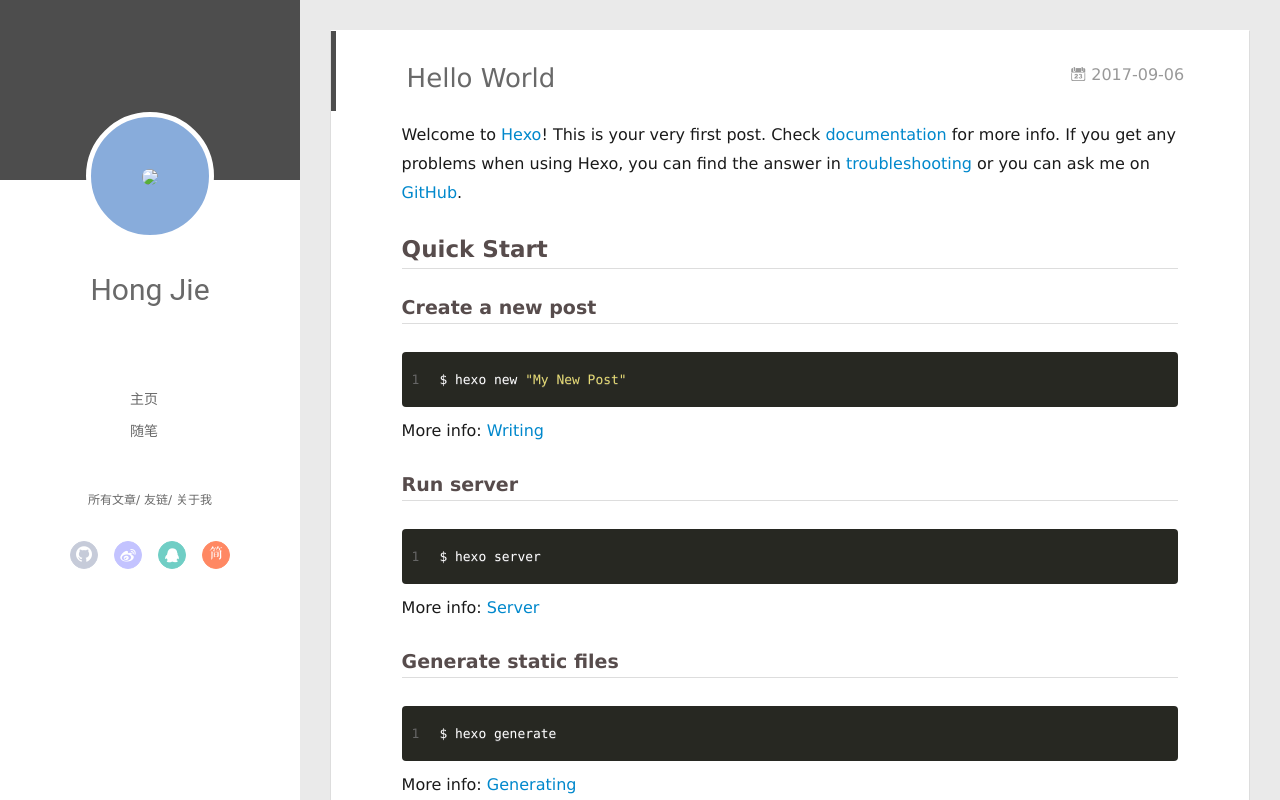
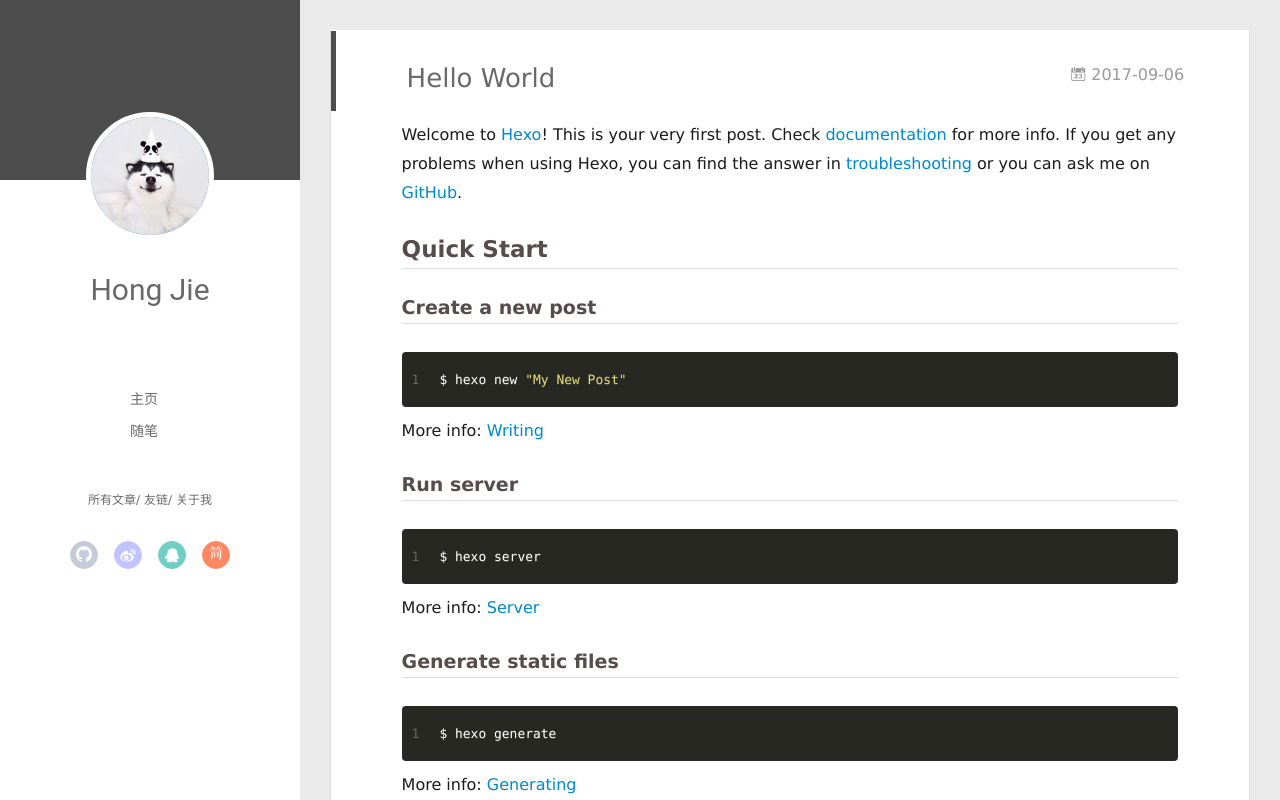
Before and after one commit to paddingL/paddingL.github.io, a plain HTML site: page 2017/09/06/hello-world/index.html in a window 1280 px wide. Drawn offline with Linux system fonts and the light colour scheme; no server answers.

Commit message:
Site updated: 2017-09-06 11:43:34

```diff
--- a/2017/09/06/hello-world/index.html
+++ b/2017/09/06/hello-world/index.html
@@ -46,7 +46,7 @@
 <div class="intrude-less">
 	<header id="header" class="inner">
 		<a href="" class="profilepic">
-			<img src="/assets/img/alipay.jpg" class="js-avatar">
+			<img src="/img/alipay.jpg" class="js-avatar">
 		</a>
 		<hgroup>
 		  <h1 class="header-author"><a href="">Hong Jie</a></h1>
@@ -104,7 +104,7 @@
 	<div class="intrude-less">
 		<header id="header" class="inner">
 			<div class="profilepic">
-				<img src="/assets/img/alipay.jpg" class="js-avatar">
+				<img src="/img/alipay.jpg" class="js-avatar">
 			</div>
 			<hgroup>
 			  <h1 class="header-author js-header-author">Hong Jie</h1>
```
Also changed, not shown: archives/2017/09/index.html (+2 -2 lines), archives/2017/index.html (+2 -2 lines), archives/index.html (+2 -2 lines), index.html (+2 -2 lines).
